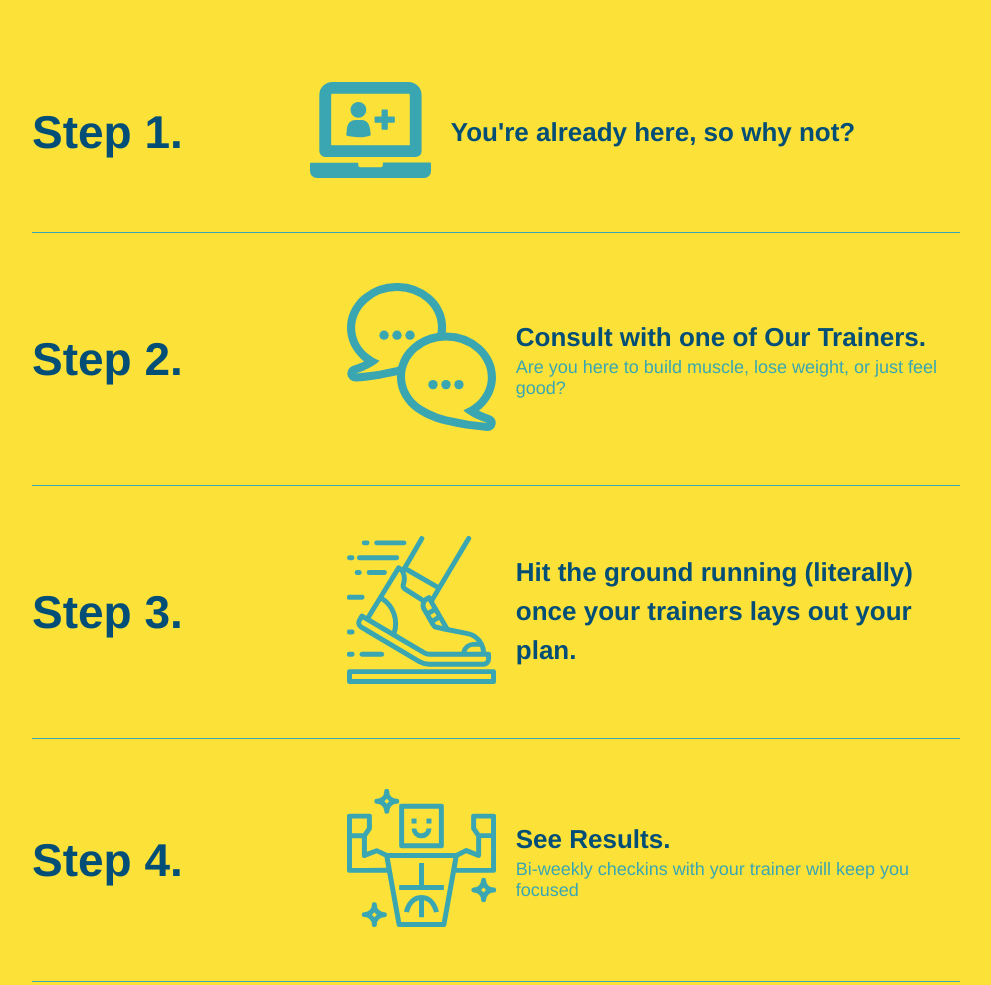
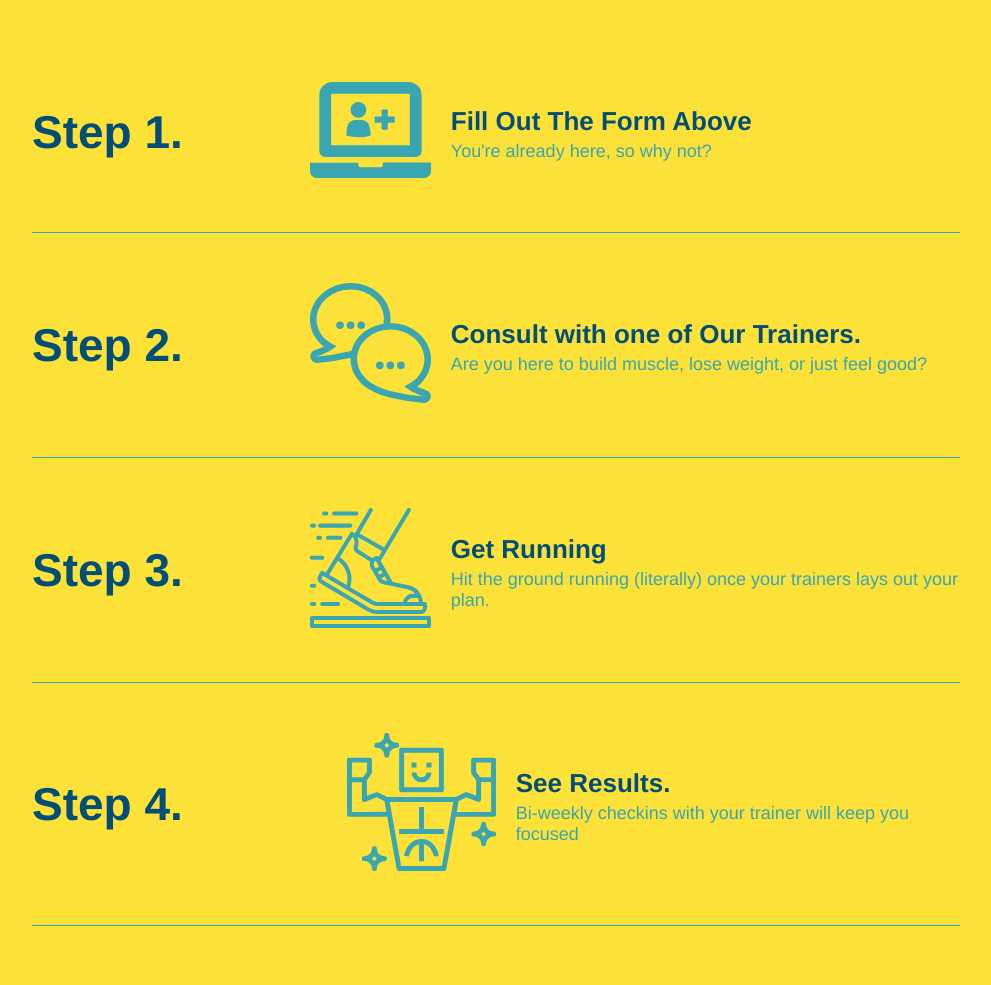
Before and after one commit to geicibarham/run-buddy, a plain HTML site: page index.html in a window 1280 px wide. Shown: the part 1246-2231 px from the top of the page, without its empty margins (144-1135 px from the left). Drawn offline with Linux system fonts and the light colour scheme.

Commit message:
fixed steps section

```diff
--- a/index.html
+++ b/index.html
@@ -103,7 +103,8 @@
     <section id="what-you-do" class="steps">
         <div class="flex-row">
             <h2 class="section-title secondary-border">
-                What You Do</h2>
+                What You Do
+            </h2>
         </div>
 
         <div class="step">
@@ -113,13 +114,15 @@
                     <img src="./assets/images/step-1.svg" alt="" />
                 </div>
                 <div class="step-text">
-                    <h4>You're already here, so why not?</h4>
+                    <h4> Fill Out The Form Above</h4>
+                        <p>You're already here, so why not?</p>
                 </div>
             </div>
         </div>
 
         <div class="step">
             <h3>Step 2.</h3>
+            <div class="step-info">
             <div class="step-img">
                 <img src="./assets/images/step-2.svg" alt="" />
             </div>
@@ -132,11 +135,13 @@
 
         <div class="step">
             <h3>Step 3.</h3>
+            <div class="step-info">
             <div class="step-img">
                 <img src="./assets/images/step-3.svg" alt="" />
             </div>
             <div class="step-text">
-                <h4>Hit the ground running (literally) once your trainers lays out your plan. </h4>
+                <h4>Get Running</h4>
+                <p>Hit the ground running (literally) once your trainers lays out your plan. </p>
             </div>
         </div>
         </div>
@@ -152,7 +157,7 @@
             </div>
         </div>
         </div>
-
+        </section>
         <!-- Meet the trainers section -->
         <section id="your-trainers">
             <div class="flex-row">
```
